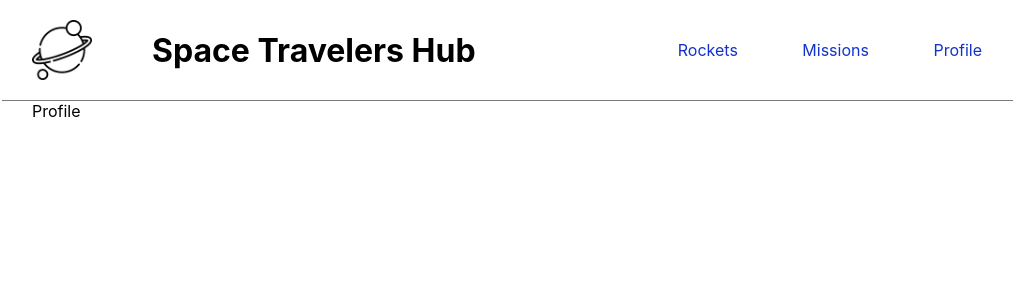
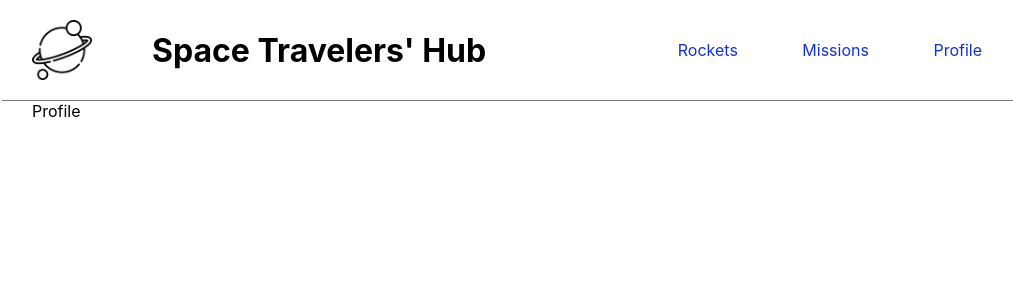
Before and after one commit to yosefHesham/space-travellers, a React (Create React App) app: page /profile in a window 1280 px wide. Shown: the top 300 px of the page, without its empty margins (118-1131 px from the left). Built offline with nearby package versions, Linux system fonts and the light colour scheme.

Commit message:
Fix navbar and rocket card

```diff
--- a/src/components/nav_bar.jsx
+++ b/src/components/nav_bar.jsx
@@ -41,7 +41,7 @@ function Navbar() {
           style={{ width: '60px', height: '60px' }}
           alt="logo"
         />
-        <h1>Space Travelers Hub</h1>
+        <h1>Space Travelers&apos; Hub</h1>
       </div>
       <ul className="d-flex">
         {navLinks.map((link) => (
--- a/src/components/rockets/rockets.jsx
+++ b/src/components/rockets/rockets.jsx
@@ -14,7 +14,7 @@ function Rockets() {
     <div className="rocketContainer" style={{ width: '100%', padding: '0px' }}>
       {rockets.map((rocket) => (
         <li
-          key={rocket.rocket_id}
+          key={rocket.id}
           style={{
             gap: '10px',
             margin: ' 50px 0px',
@@ -24,7 +24,7 @@ function Rockets() {
             justifyContent: 'space-between',
           }}
         >
-          <img src={rocket.flickr_images} alt={rocket.name} style={{ width: '30%', objectFit: 'cover' }} />
+          <img src={rocket.flickr_images} alt={rocket.rocket_name} style={{ width: '30%', objectFit: 'cover' }} />
           <div
             className="rocket_name_description"
             style={{
@@ -41,7 +41,9 @@ function Rockets() {
             }}
           >
             <h3 style={{ padding: '0' }}>{rocket.rocket_name}</h3>
-            <p style={{ padding: '0' }}>{rocket.description}</p>
+            <span style={{ padding: '0' }}>
+              <p>{rocket.description}</p>
+            </span>
             <button
               type="submit"
               onClick={() => dispatch(reserveRocket(rocket.id))}
```
